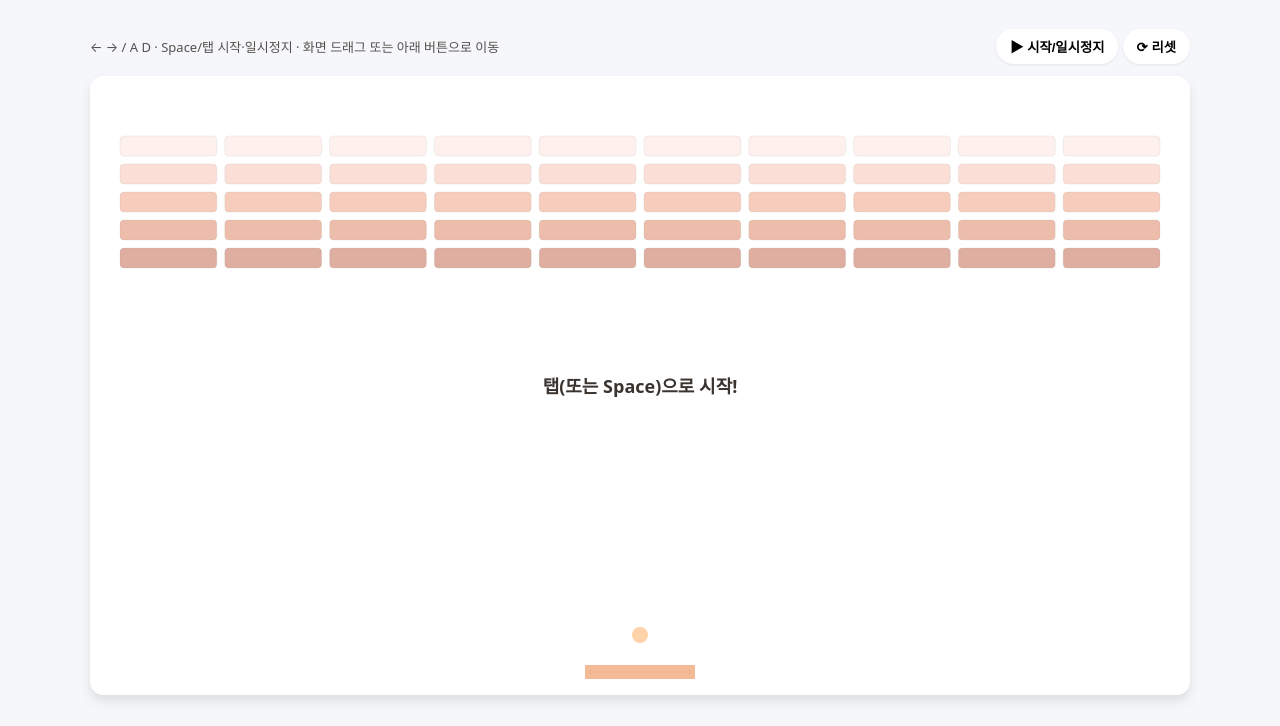
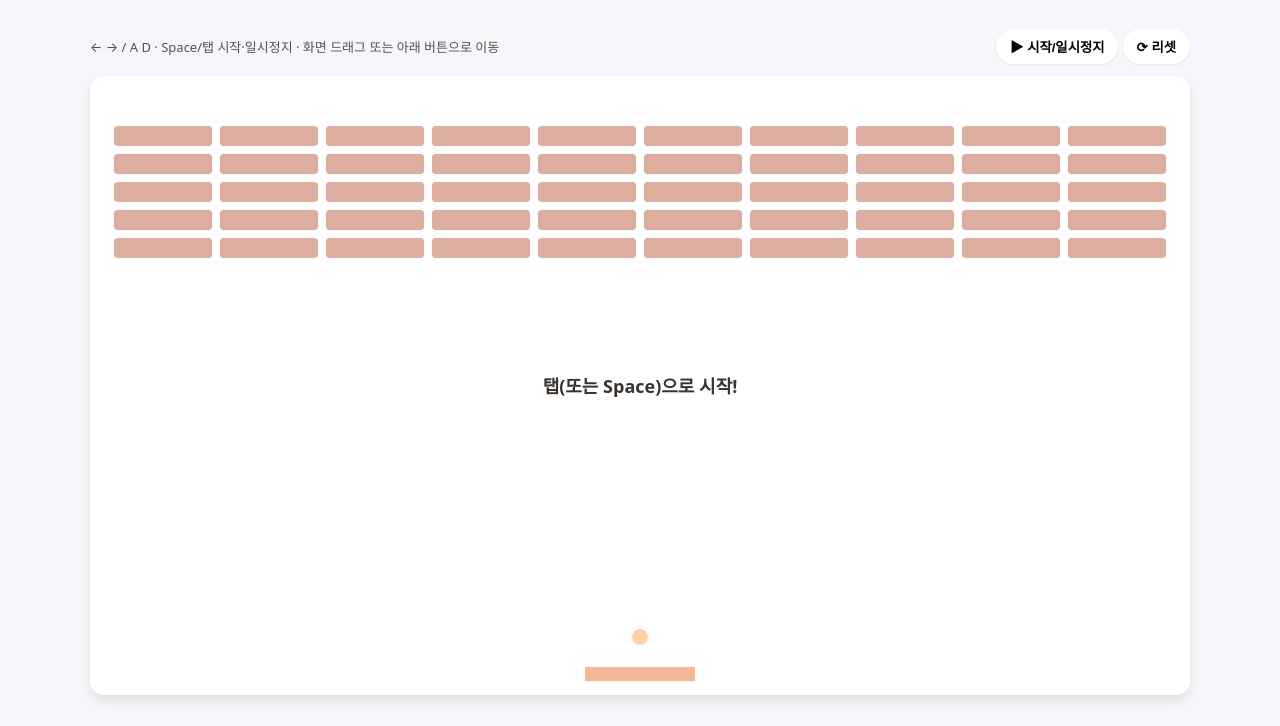
Before and after one commit to wolmandollar/brick-game-mobile, a plain HTML site: page index.html in a window 1280 px wide. Shown: the part 74-800 px from the top of the page. Drawn offline with Linux system fonts and the light colour scheme.

Commit message:
Update index.html

```diff
--- a/index.html
+++ b/index.html
@@ -14,10 +14,10 @@
     --fg:#3a332e;         /* 글자 */
     --accent:#ff9e3d;     /* 공 색 */
     --paddle:#e7671a;     /* 패들 색 */
-    --brick1:#fde1d9;
-    --brick2:#f7b9a6;
-    --brick3:#ec8f6a;
-    --brick4:#d86c45;
+    --brick1:#b74c2c;
+    --brick2:#b74c2c;
+    --brick3:#b74c2c;
+    --brick4:#b74c2c;
     --brick5:#b74c2c;
     --panel:#ffffff;
   }
@@ -101,65 +101,58 @@
   const leftBtn = document.getElementById('leftBtn');
   const rightBtn = document.getElementById('rightBtn');
 
-  // 🎨 CSS 변수 실제 색상으로 읽기 (Canvas는 var() 직접 사용 불가)
+  // 🎨 CSS 변수 → 실제 색상
   function theme(){
     const css = getComputedStyle(document.documentElement);
     const get = k => css.getPropertyValue(k).trim();
     return {
       brick:[get('--brick1'),get('--brick2'),get('--brick3'),get('--brick4'),get('--brick5')],
-      paddle:get('--paddle'),
-      ball:get('--accent')
+      paddle:get('--paddle'), ball:get('--accent')
     };
   }
   let COLORS = theme();
 
-  // 📐 모든 기기에서 16:9 비율 유지 + DPR(선명도) 반영
-  let prevW = 0, prevH = 0;
+  // 논리 좌표(=CSS 픽셀) 폭/높이
+  let viewW = 0, viewH = 0, DPR = 1;
+
+  // 📐 16:9 자동 맞춤 (모든 기기)
   function fitCanvas(){
-    const dpr = window.devicePixelRatio || 1;
+    DPR = window.devicePixelRatio || 1;
 
     const vw = document.documentElement.clientWidth;
     const vh = window.innerHeight;
 
-    // 상단 헤더/패널/아래 버튼 높이를 제외한 가용 높이 계산
     const headerH = document.querySelector('header').getBoundingClientRect().height;
     const panelH  = document.querySelector('.panel').getBoundingClientRect().height;
-    const tcEl = document.querySelector('.touch-controls');
-    const touchH = (tcEl && getComputedStyle(tcEl).display!=='none') ? tcEl.getBoundingClientRect().height : 0;
-    const margin = 32; // 여유
-    const availH = Math.max(200, vh - headerH - panelH - touchH - margin);
+    const tcEl    = document.querySelector('.touch-controls');
+    const touchH  = (tcEl && getComputedStyle(tcEl).display!=='none') ? tcEl.getBoundingClientRect().height : 0;
 
-    // 16:9 박스 계산 (가용 폭, 높이 내 최대)
-    const maxW = Math.min(1100, vw - 16*2);
+    const margin  = 32;
+    const availH  = Math.max(220, vh - headerH - panelH - touchH - margin);
+    const maxW    = Math.min(1100, vw - 16*2);
+
     let w = maxW;
     let h = Math.round(w * 9/16);
     if (h > availH) { h = availH; w = Math.round(h * 16/9); }
 
-    // wrap & canvas 크기 반영
-    wrap.style.width  = w + 'px';
-    wrap.style.height = h + 'px';
-    canvas.style.width  = w + 'px';
-    canvas.style.height = h + 'px';
-    canvas.width  = Math.round(w * dpr);
-    canvas.height = Math.round(h * dpr);
-    ctx.setTransform(dpr,0,0,dpr,0,0);
+    // DOM 크기
+    wrap.style.width = w + 'px'; wrap.style.height = h + 'px';
+    canvas.style.width = w + 'px'; canvas.style.height = h + 'px';
 
-    // 크기 변경 시 좌표들 비율 유지
-    if(prevW && prevH){
-      const sx = (canvas.width/dpr)  / prevW;
-      const sy = (canvas.height/dpr) / prevH;
-      paddle.x *= sx; paddle.y *= sy;
-      ball.x   *= sx; ball.y   *= sy;
-      bricks.forEach(b=>{ b.x*=sx; b.y*=sy; b.w*=sx; /* b.h는 동일 비율 */ });
-    }else{
-      // 초기 위치
-      paddle.x = (canvas.width/dpr)/2 - paddle.w/2;
-      paddle.y = (canvas.height/dpr) - 30;
-      ball.x   = (canvas.width/dpr)/2;
-      ball.y   = (canvas.height/dpr) - 60;
+    // 실제 캔버스 버퍼(장치 픽셀)
+    canvas.width  = Math.round(w * DPR);
+    canvas.height = Math.round(h * DPR);
+    ctx.setTransform(DPR,0,0,DPR,0,0);
+
+    viewW = w; viewH = h;
+
+    // 정지 중엔 중앙으로 재배치
+    if(!running){
+      paddle.x = viewW/2 - paddle.w/2;
+      paddle.y = viewH - paddle.marginBottom - paddle.h; // 아래 여백 반영
+      ball.x   = viewW/2;
+      ball.y   = paddle.y - 30;
     }
-    prevW = (canvas.width/dpr);
-    prevH = (canvas.height/dpr);
   }
   window.addEventListener('resize', fitCanvas, {passive:true});
   window.addEventListener('orientationchange', ()=> setTimeout(fitCanvas, 200));
@@ -168,10 +161,52 @@
   let running=false, over=false;
   let score=0, stage=1, lives=3;
 
-  const paddle = {w:110,h:14,x:0,y:0,speed:8};
-  const ball = {x:0,y:0,r:8,vx:4,vy:-4};
-  const conf = {rows:5,cols:10,h:20,pad:8,top:60,side:30};
+  const paddle = {w:110,h:14,x:0,y:0,speed:8, marginBottom:14}; // 바닥에서 14px 띄움
+  const ball   = {x:0,y:0,r:8,vx:4,vy:-4};
+
+  // 배치 설정 (벽돌과 패들의 간격 넉넉히)
+  const conf   = {
+    rows:5, cols:10,
+    brickH:20, pad:8,
+    side:24,
+    top:50,            // 화면 위에서 시작
+    gapToPaddle:100    // 벽돌 하단과 패들 사이 최소 간격
+  };
   let bricks=[];
+
+  function buildStage(){
+    bricks=[];
+    // 논리 좌표(viewW)로 계산
+    const areaW = viewW - conf.side*2 - (conf.cols-1)*conf.pad;
+    const bw = areaW / conf.cols;
+
+    // 벽돌 전체 높이
+    const bricksHeight = conf.rows*conf.brickH + (conf.rows-1)*conf.pad;
+
+    // 패들과 거리 확보: top을 자동 조정
+    let top = conf.top;
+    const minPaddleY = top + bricksHeight + conf.gapToPaddle;
+    const desiredPaddleY = viewH - paddle.marginBottom - paddle.h;
+    if (desiredPaddleY < minPaddleY) {
+      // 화면이 매우 낮다면, top을 더 위로 올려서 간격 확보
+      top = Math.max(20, top - (minPaddleY - desiredPaddleY));
+    }
+
+    for(let r=0;r<conf.rows;r++){
+      for(let c=0;c<conf.cols;c++){
+        bricks.push({
+          x: conf.side + c*(bw+conf.pad),
+          y: top + r*(conf.brickH+conf.pad),
+          w: bw, h: conf.brickH,
+          color: COLORS.brick[r % COLORS.brick.length]
+        });
+      }
+    }
+
+    // 패들 위치 최종 확정(논리 좌표)
+    paddle.y = viewH - paddle.marginBottom - paddle.h;
+    if(!running) { ball.y = paddle.y - 30; }
+  }
 
   function roundedRect(x,y,w,h,r=4){
     ctx.beginPath();
@@ -183,23 +218,8 @@
     ctx.closePath();
   }
 
-  function buildStage(){
-    bricks=[];
-    const bw = (canvas.width - conf.side*2 - (conf.cols-1)*conf.pad) / conf.cols;
-    for(let r=0;r<conf.rows;r++){
-      for(let i=0;i<conf.cols;i++){
-        bricks.push({
-          x: conf.side + i*(bw+conf.pad),
-          y: conf.top  + r*(conf.h+conf.pad),
-          w: bw, h: conf.h,
-          color: COLORS.brick[r % COLORS.brick.length]
-        });
-      }
-    }
-  }
-
   function resetGame(){
-    COLORS = theme();       // 테마 다시 읽기
+    COLORS = theme();
     score=0; stage=1; lives=3;
     scoreEl.textContent=score; stageEl.textContent=stage; livesEl.textContent=lives;
     fitCanvas();
@@ -238,11 +258,11 @@
   wrap.addEventListener('pointerup',   ()=>{ dragging=false; });
   function movePaddle(e){
     const rect = canvas.getBoundingClientRect();
-    const x = (e.clientX - rect.left);
-    paddle.x = Math.max(0, Math.min(canvas.width - paddle.w, x - paddle.w/2));
+    const x = (e.clientX - rect.left); // 논리(px)
+    paddle.x = Math.max(0, Math.min(viewW - paddle.w, x - paddle.w/2));
   }
 
-  // ⬅️➡️ 큰 터치 버튼 (길게 누르면 계속 이동)
+  // ⬅️➡️ 큰 터치 버튼
   function bindHold(btn, dir){
     let hold=false, raf=null;
     const step=()=>{ if(!hold) return; paddle.x += dir*paddle.speed*1.2; clampPaddle(); raf=requestAnimationFrame(step); };
@@ -254,9 +274,9 @@
   bindHold(leftBtn, -1);
   bindHold(rightBtn, 1);
 
-  function clampPaddle(){ paddle.x = Math.max(0, Math.min(canvas.width - paddle.w, paddle.x)); }
+  function clampPaddle(){ paddle.x = Math.max(0, Math.min(viewW - paddle.w, paddle.x)); }
 
-  // 🔁 게임 루프
+  // 🔁 게임 루프 (모든 경계에 viewW/viewH 사용)
   function update(){
     if(left) paddle.x -= paddle.speed;
     if(right) paddle.x += paddle.speed;
@@ -266,7 +286,7 @@
 
     // 벽 충돌
     if(ball.x < ball.r){ ball.x = ball.r; ball.vx *= -1; }
-    if(ball.x > canvas.width - ball.r){ ball.x = canvas.width - ball.r; ball.vx *= -1; }
+    if(ball.x > viewW - ball.r){ ball.x = viewW - ball.r; ball.vx *= -1; }
     if(ball.y < ball.r){ ball.y = ball.r; ball.vy *= -1; }
 
     // 패들
@@ -289,23 +309,23 @@
     }
 
     // 바닥
-    if(ball.y > canvas.height){
+    if(ball.y > viewH){
       lives--; livesEl.textContent = lives;
       if(lives<=0){
         over=true; running=false; msgEl.textContent="게임 오버! Space/탭으로 재시작"; msgEl.classList.remove('hidden');
       }else{
-        ball.x = canvas.width/2; ball.y = canvas.height-60; ball.vx=4; ball.vy=-4;
-        paddle.x = canvas.width/2 - paddle.w/2;
+        ball.x = viewW/2; ball.y = paddle.y - 30; ball.vx=4; ball.vy=-4;
+        paddle.x = viewW/2 - paddle.w/2;
         running=false; msgEl.textContent="재도전! Space/탭으로 시작"; msgEl.classList.remove('hidden');
       }
     }
 
-    // 클리어
+    // 클리어 → 간격 유지한 채 다음 스테이지
     if(bricks.length === 0){
       stage++; stageEl.textContent = stage;
-      conf.rows++;
+      conf.rows = Math.min(7, conf.rows + 1); // 너무 빽빽해지지 않게 상한
       buildStage();
-      ball.x = canvas.width/2; ball.y = canvas.height-60;
+      ball.x = viewW/2; ball.y = paddle.y - 30;
       running=false; msgEl.textContent=`스테이지 ${stage-1} 클리어! Space/탭으로 계속`; msgEl.classList.remove('hidden');
     }
   }
@@ -313,7 +333,7 @@
   function draw(){
     ctx.clearRect(0,0,canvas.width,canvas.height);
 
-    // 벽돌(라운드·테두리)
+    // 벽돌(라운드)
     bricks.forEach(b=>{
       ctx.fillStyle = b.color;
       roundedRect(b.x, b.y, b.w, b.h, 4);
```
